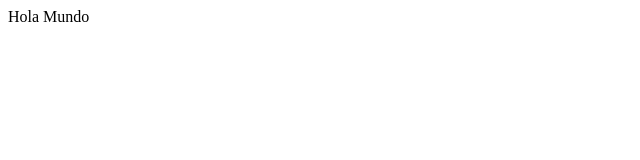
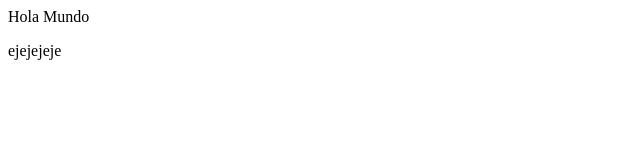
Before and after one commit to jessica-armoa/Cards, a plain HTML site: page index.html in a window 1280 px wide. Shown: the full height of the page, 0-640 px from the left. Drawn offline with Linux system fonts and the light colour scheme.

Commit message:
Primer cambio

```diff
--- a/index.html
+++ b/index.html
@@ -7,5 +7,6 @@
 </head>
 <body>
   Hola Mundo
+  <p>ejejejeje</p>
 </body>
 </html>
```
